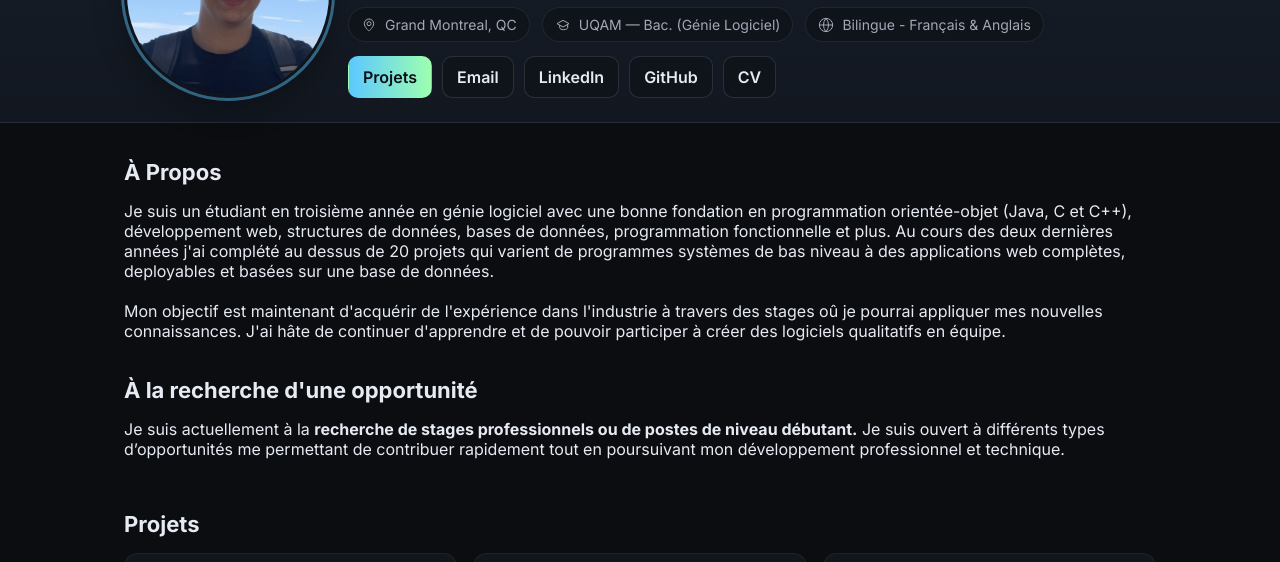
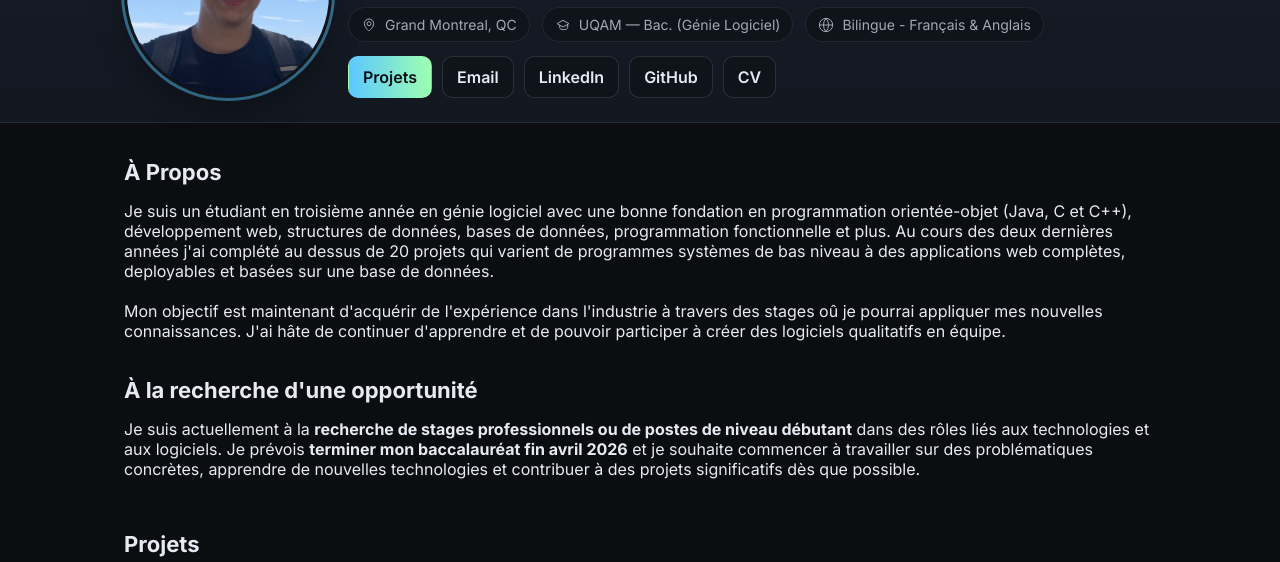
Before and after one commit to lapadulamichael/mikelap.github.io, a plain HTML site: page index_FR.html in a window 1280 px wide. Shown: the part 190-752 px from the top of the page. Drawn offline with Linux system fonts and the light colour scheme.

Commit message:
Revise internship search details in index_FR.html
Updated the internship search description to specify interest in technology-related roles and added expected graduation date.

```diff
--- a/index_FR.html
+++ b/index_FR.html
@@ -201,8 +201,9 @@
         <br><br>
         <h2>À la recherche d'une opportunité</h2>
         <p>
-          Je suis actuellement à la <strong>recherche de stages professionnels ou de postes de niveau débutant.</strong> Je suis ouvert à différents types
-          d’opportunités me permettant de contribuer rapidement tout en poursuivant mon développement professionnel et technique.
+          Je suis actuellement à la <strong>recherche de stages professionnels ou de postes de niveau débutant</strong> dans des rôles liés
+          aux technologies et aux logiciels. Je prévois <strong>terminer mon baccalauréat fin avril 2026</strong> et je souhaite commencer à
+          travailler sur des problématiques concrètes, apprendre de nouvelles technologies et contribuer à des projets significatifs dès que possible.
         </p>
       </p>
     </section>
```
